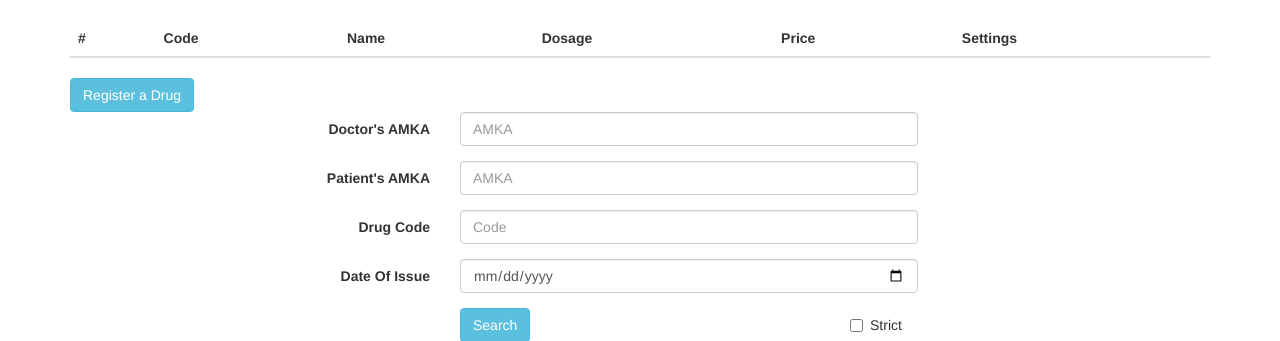
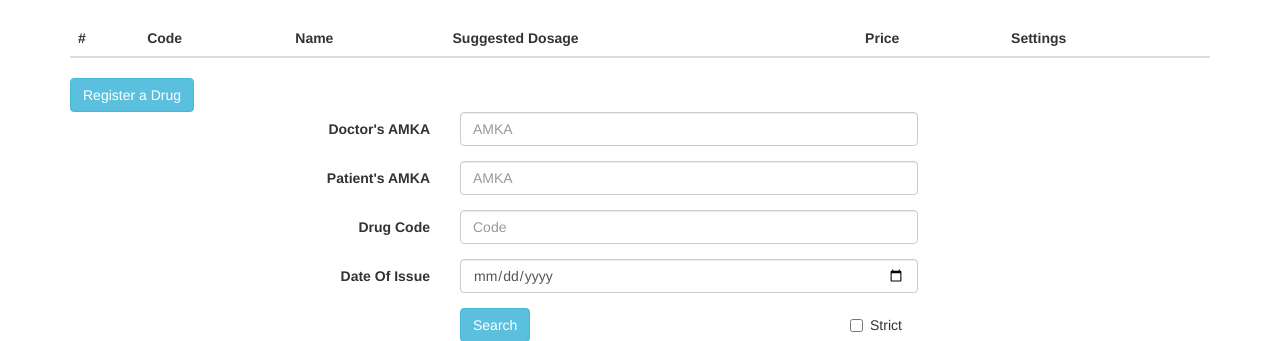
Before and after one commit to felichio/medApp, a PHP site: template View/views/admin/admin_landing.php in a window 1280 px wide. Shown: the part 547-888 px from the top of the page. Run offline with PHP 8.4, Linux system fonts and the light colour scheme; the template is opened without the code that fills it, so the values that code supplies are empty; some libraries are stand-ins or nearby versions.

Commit message:
dosage column changed to suggested dosage

```diff
--- a/View/views/admin/admin_landing.php
+++ b/View/views/admin/admin_landing.php
@@ -129,7 +129,7 @@
                         <th>#</th>
                         <th>Code</th>
                         <th>Name</th>
-                        <th>Dosage</th>
+                        <th>Suggested Dosage</th>
                         <th>Price</th>
                         <th>Settings</th>
                     </tr>
```
